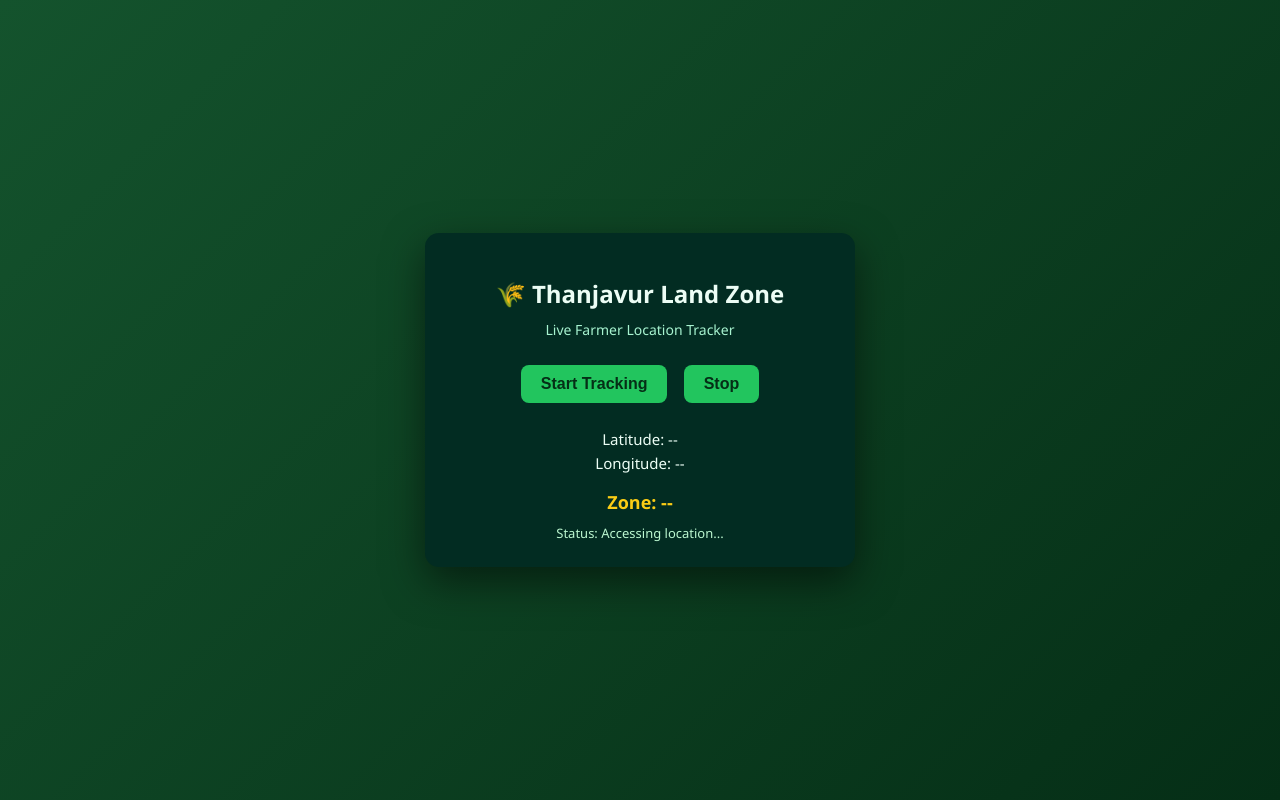
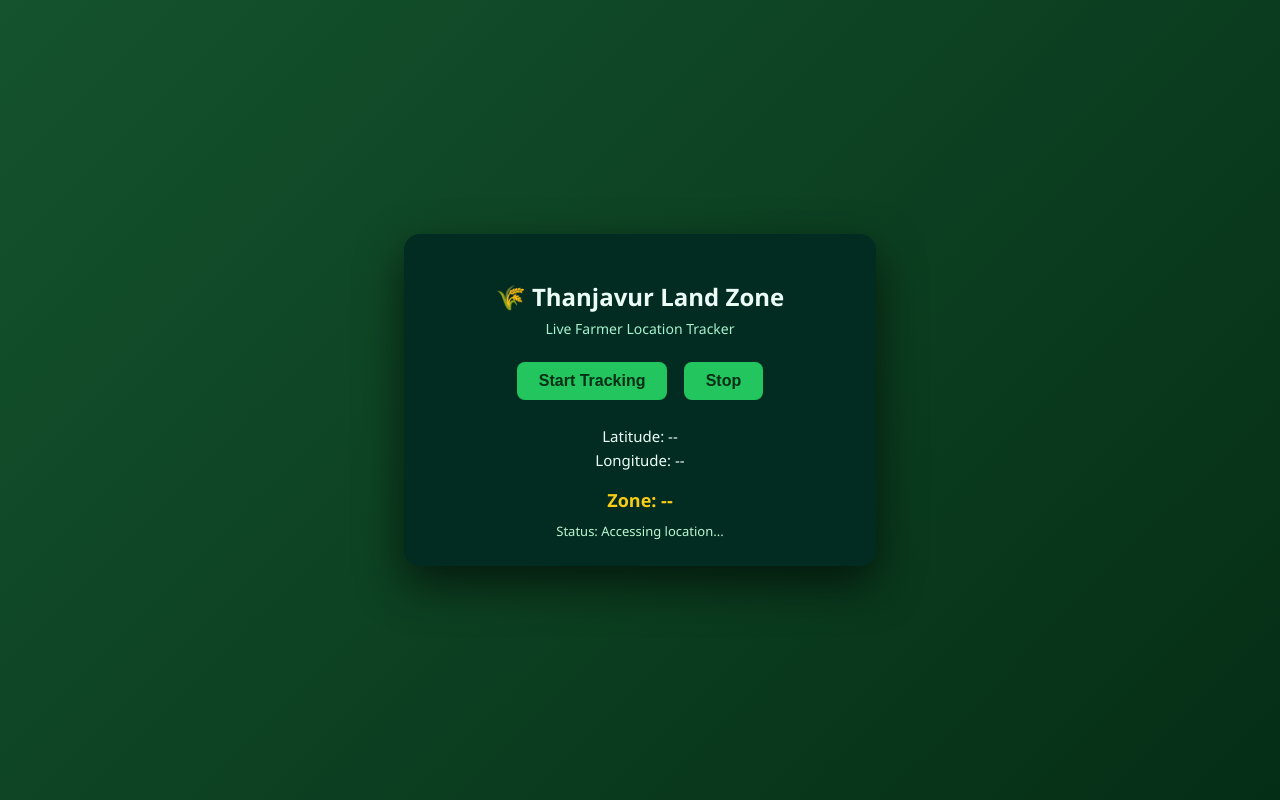
Before and after one commit to SwethaAnand33/Thanjavur, a plain HTML site: page index.html in a window 1280 px wide. Both pictures are taken after a click on the button "Start Tracking". Drawn offline with Linux system fonts and the light colour scheme.

Commit message:
Update index.html

```diff
--- a/index.html
+++ b/index.html
@@ -2,7 +2,7 @@
 <html lang="en">
 <head>
 <meta charset="UTF-8">
-<title>Thanjavur Zone Locator</title>
+<title>Thanjavur Land Zone Locator</title>
 
 <style>
 body {
@@ -17,28 +17,28 @@ body {
 }
 
 .card {
-  width: 380px;
+  width: 420px;
   background: #022c22;
-  padding: 25px;
-  border-radius: 14px;
-  box-shadow: 0 15px 40px rgba(0,0,0,0.5);
+  padding: 26px;
+  border-radius: 16px;
+  box-shadow: 0 18px 45px rgba(0,0,0,0.6);
   text-align: center;
 }
 
 h2 {
-  margin-bottom: 10px;
+  margin-bottom: 6px;
 }
 
 .sub {
   font-size: 14px;
   color: #a7f3d0;
-  margin-bottom: 20px;
+  margin-bottom: 18px;
 }
 
 button {
   background: #22c55e;
   border: none;
-  padding: 10px 20px;
+  padding: 10px 22px;
   margin: 6px;
   font-size: 16px;
   border-radius: 8px;
@@ -58,7 +58,7 @@ button:hover {
 }
 
 .zone {
-  margin-top: 15px;
+  margin-top: 16px;
   font-size: 18px;
   font-weight: 700;
   color: #facc15;
@@ -93,72 +93,109 @@ button:hover {
 <script>
 let watchId = null;
 
-/* -------- ZONE DATA (from XLSX) -------- */
+/* ---------------- ZONE DATA (53 ZONES) ---------------- */
 const zones = [
-  {id:1, left:79.378247, right:79.478247, top:11.181985, bottom:11.081985},
-  {id:2, left:79.478247, right:79.578247, top:11.181985, bottom:11.081985},
-  {id:3, left:79.178247, right:79.278247, top:11.081985, bottom:10.981985},
-  {id:4, left:79.278247, right:79.378247, top:11.081985, bottom:10.981985},
-  {id:5, left:79.378247, right:79.478247, top:11.081985, bottom:10.981985},
-  // ...
-  // Continue same pattern till Zone 53
+  {id:1,left:79.37824729,right:79.47824729,top:11.18198544,bottom:11.08198544},
+  {id:2,left:79.47824729,right:79.57824729,top:11.18198544,bottom:11.08198544},
+  {id:3,left:79.17824729,right:79.27824729,top:11.08198544,bottom:10.98198544},
+  {id:4,left:79.27824729,right:79.37824729,top:11.08198544,bottom:10.98198544},
+  {id:5,left:79.37824729,right:79.47824729,top:11.08198544,bottom:10.98198544},
+  {id:6,left:79.47824729,right:79.57824729,top:11.08198544,bottom:10.98198544},
+  {id:7,left:78.87824729,right:78.97824729,top:10.98198544,bottom:10.88198544},
+  {id:8,left:78.97824729,right:79.07824729,top:10.98198544,bottom:10.88198544},
+  {id:9,left:79.07824729,right:79.17824729,top:10.98198544,bottom:10.88198544},
+  {id:10,left:79.17824729,right:79.27824729,top:10.98198544,bottom:10.88198544},
+  {id:11,left:79.27824729,right:79.37824729,top:10.98198544,bottom:10.88198544},
+  {id:12,left:79.37824729,right:79.47824729,top:10.98198544,bottom:10.88198544},
+  {id:13,left:79.47824729,right:79.57824729,top:10.98198544,bottom:10.88198544},
+  {id:14,left:78.77824729,right:78.87824729,top:10.88198544,bottom:10.78198544},
+  {id:15,left:78.87824729,right:78.97824729,top:10.88198544,bottom:10.78198544},
+  {id:16,left:78.97824729,right:79.07824729,top:10.88198544,bottom:10.78198544},
+  {id:17,left:79.07824729,right:79.17824729,top:10.88198544,bottom:10.78198544},
+  {id:18,left:79.17824729,right:79.27824729,top:10.88198544,bottom:10.78198544},
+  {id:19,left:79.27824729,right:79.37824729,top:10.88198544,bottom:10.78198544},
+  {id:20,left:79.37824729,right:79.47824729,top:10.88198544,bottom:10.78198544},
+  {id:21,left:79.47824729,right:79.57824729,top:10.88198544,bottom:10.78198544},
+  {id:22,left:78.77824729,right:78.87824729,top:10.78198544,bottom:10.68198544},
+  {id:23,left:78.87824729,right:78.97824729,top:10.78198544,bottom:10.68198544},
+  {id:24,left:78.97824729,right:79.07824729,top:10.78198544,bottom:10.68198544},
+  {id:25,left:79.07824729,right:79.17824729,top:10.78198544,bottom:10.68198544},
+  {id:26,left:79.17824729,right:79.27824729,top:10.78198544,bottom:10.68198544},
+  {id:27,left:79.27824729,right:79.37824729,top:10.78198544,bottom:10.68198544},
+  {id:28,left:78.87824729,right:78.97824729,top:10.68198544,bottom:10.58198544},
+  {id:29,left:78.97824729,right:79.07824729,top:10.68198544,bottom:10.58198544},
+  {id:30,left:79.07824729,right:79.17824729,top:10.68198544,bottom:10.58198544},
+  {id:31,left:79.17824729,right:79.27824729,top:10.68198544,bottom:10.58198544},
+  {id:32,left:79.27824729,right:79.37824729,top:10.68198544,bottom:10.58198544},
+  {id:33,left:79.37824729,right:79.47824729,top:10.68198544,bottom:10.58198544},
+  {id:34,left:79.07824729,right:79.17824729,top:10.58198544,bottom:10.48198544},
+  {id:35,left:79.17824729,right:79.27824729,top:10.58198544,bottom:10.48198544},
+  {id:36,left:79.27824729,right:79.37824729,top:10.58198544,bottom:10.48198544},
+  {id:37,left:79.37824729,right:79.47824729,top:10.58198544,bottom:10.48198544},
+  {id:38,left:79.47824729,right:79.57824729,top:10.58198544,bottom:10.48198544},
+  {id:39,left:79.07824729,right:79.17824729,top:10.48198544,bottom:10.38198544},
+  {id:40,left:79.17824729,right:79.27824729,top:10.48198544,bottom:10.38198544},
+  {id:41,left:79.27824729,right:79.37824729,top:10.48198544,bottom:10.38198544},
+  {id:42,left:79.37824729,right:79.47824729,top:10.48198544,bottom:10.38198544},
+  {id:43,left:79.47824729,right:79.57824729,top:10.48198544,bottom:10.38198544},
+  {id:44,left:79.07824729,right:79.17824729,top:10.38198544,bottom:10.28198544},
+  {id:45,left:79.17824729,right:79.27824729,top:10.38198544,bottom:10.28198544},
+  {id:46,left:79.27824729,right:79.37824729,top:10.38198544,bottom:10.28198544},
+  {id:47,left:79.37824729,right:79.47824729,top:10.38198544,bottom:10.28198544},
+  {id:48,left:79.47824729,right:79.57824729,top:10.38198544,bottom:10.28198544},
+  {id:49,left:79.07824729,right:79.17824729,top:10.28198544,bottom:10.18198544},
+  {id:50,left:79.17824729,right:79.27824729,top:10.28198544,bottom:10.18198544},
+  {id:51,left:79.27824729,right:79.37824729,top:10.28198544,bottom:10.18198544},
+  {id:52,left:79.07824729,right:79.17824729,top:10.18198544,bottom:10.08198544},
+  {id:53,left:79.17824729,right:79.27824729,top:10.18198544,bottom:10.08198544}
 ];
 
-/* -------- CHECK IF POINT INSIDE ZONE -------- */
-function isInsideZone(lat, lon, z) {
-  return (
-    lon >= z.left &&
-    lon <= z.right &&
-    lat <= z.top &&
-    lat >= z.bottom
-  );
+/* ---------------- LOGIC ---------------- */
+function insideZone(lat, lon, z) {
+  return lon >= z.left && lon <= z.right && lat <= z.top && lat >= z.bottom;
 }
 
-/* -------- DISTANCE TO ZONE CENTER -------- */
 function distance(lat, lon, z) {
   const clat = (z.top + z.bottom) / 2;
   const clon = (z.left + z.right) / 2;
-  return Math.sqrt((lat - clat) ** 2 + (lon - clon) ** 2);
+  return Math.sqrt((lat - clat)**2 + (lon - clon)**2);
 }
 
-/* -------- MAIN TRACKING -------- */
 function startTracking() {
   if (!navigator.geolocation) {
     alert("Geolocation not supported");
     return;
   }
 
-  document.getElementById("status").innerText =
-    "Status: Accessing location...";
+  document.getElementById("status").innerText = "Status: Accessing location...";
 
-  watchId = navigator.geolocation.watchPosition(
-    pos => {
+  watchId = navigator.geolocation.watchPosition(pos => {
     const lat = pos.coords.latitude;
     const lon = pos.coords.longitude;
 
     document.getElementById("location").innerHTML =
       `Latitude: ${lat.toFixed(6)}<br>Longitude: ${lon.toFixed(6)}`;
 
-      let foundZone = null;
+    let found = null;
 
     for (let z of zones) {
-        if (isInsideZone(lat, lon, z)) {
-          foundZone = z;
+      if (insideZone(lat, lon, z)) {
+        found = z;
         break;
       }
     }
 
-      if (foundZone) {
+    if (found) {
       document.getElementById("zoneText").innerText =
-          `You are at Zone ${foundZone.id}`;
+        `You are at Zone ${found.id}`;
     } else {
       let nearest = zones[0];
-        let minDist = distance(lat, lon, zones[0]);
+      let min = distance(lat, lon, zones[0]);
 
       for (let z of zones) {
         let d = distance(lat, lon, z);
-          if (d < minDist) {
-            minDist = d;
+        if (d < min) {
+          min = d;
           nearest = z;
         }
       }
@@ -167,23 +204,15 @@ function startTracking() {
         `You don’t belong to any zone. Nearest zone is Zone ${nearest.id}`;
     }
 
-      document.getElementById("status").innerText =
-        "Status: Tracking live";
-    },
-    err => {
-      document.getElementById("status").innerText =
-        "Status: Permission denied";
-    },
-    { enableHighAccuracy: true }
-  );
+    document.getElementById("status").innerText = "Status: Tracking live";
+  });
 }
 
 function stopTracking() {
   if (watchId !== null) {
     navigator.geolocation.clearWatch(watchId);
     watchId = null;
-    document.getElementById("status").innerText =
-      "Status: Tracking stopped";
+    document.getElementById("status").innerText = "Status: Tracking stopped";
   }
 }
 </script>
```
Lines whose indentation alone changed are shown as unchanged.
